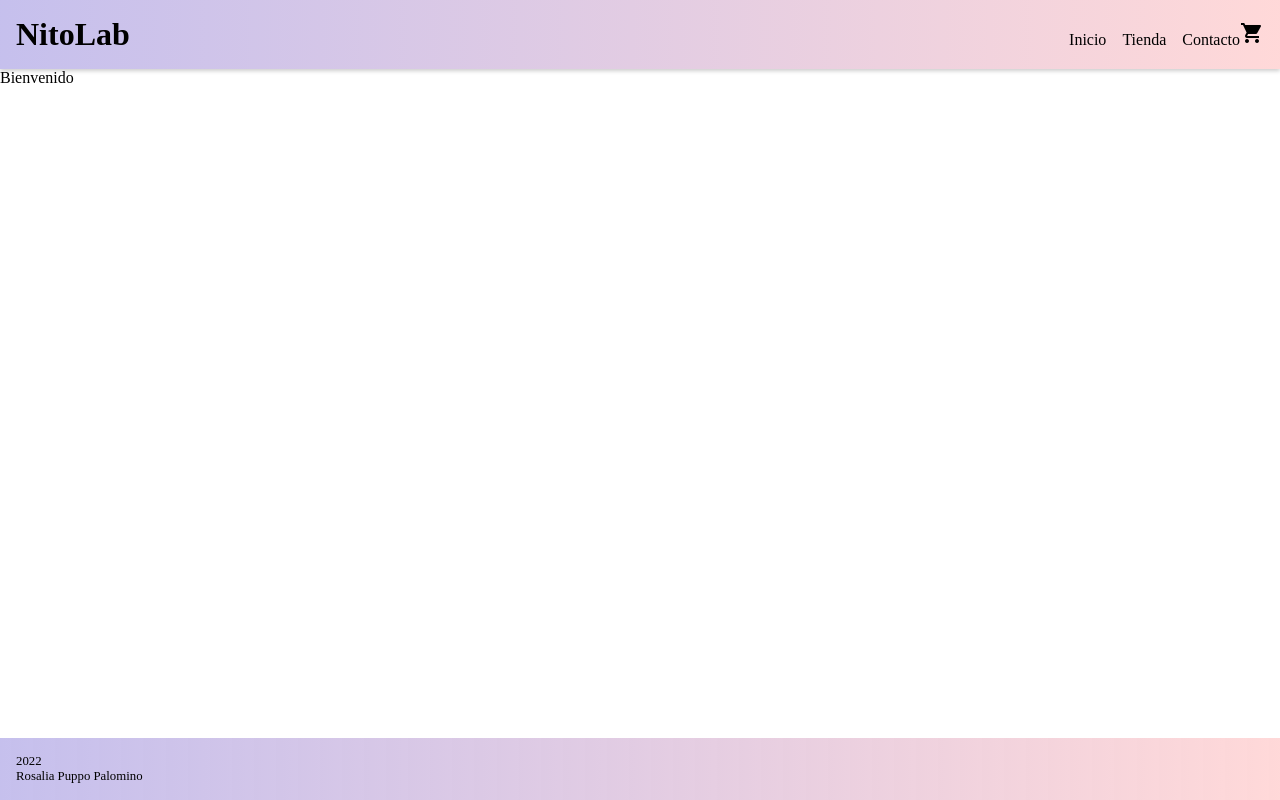
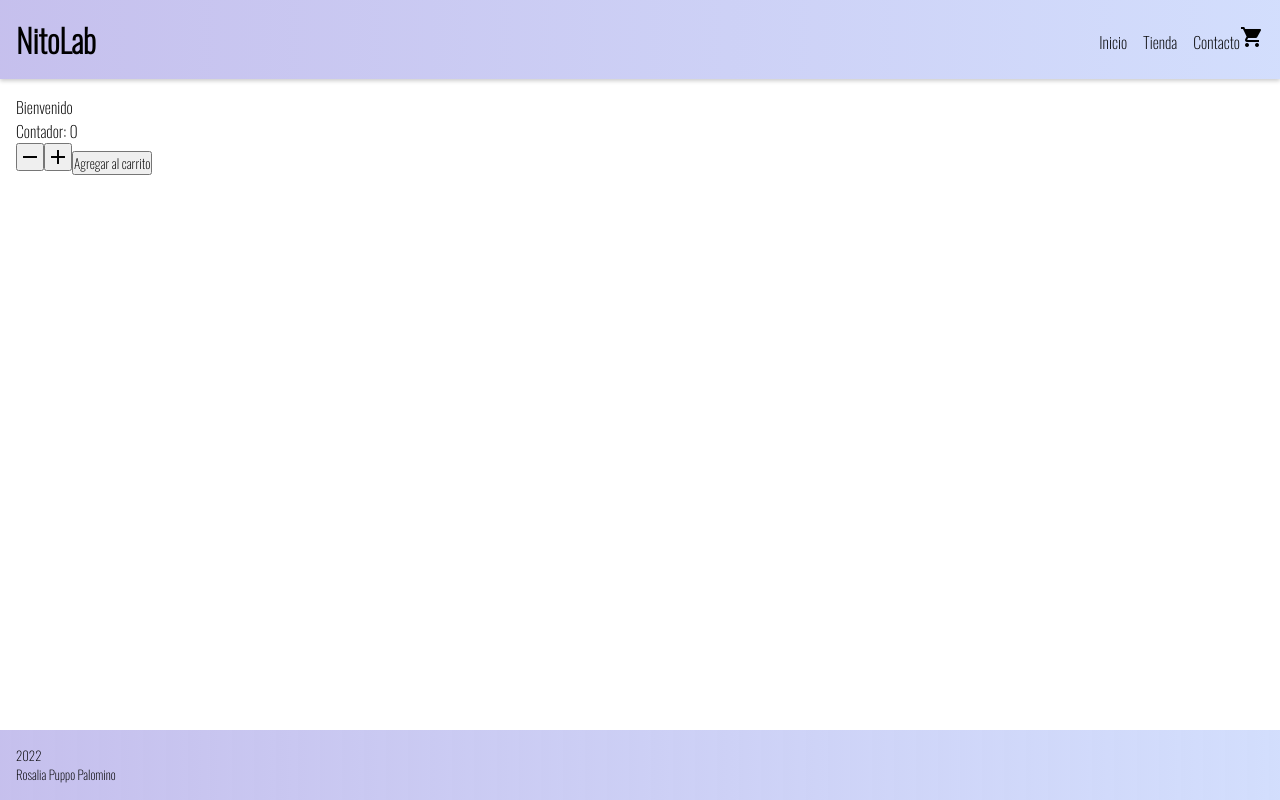
Before and after one commit to RoPalomino/nitolab-palomino, a React (Create React App) app: page / in a window 1280 px wide. Built offline with nearby package versions, Linux system fonts and the light colour scheme.

Commit message:
Cuarta entrega

```diff
--- a/public/index.html
+++ b/public/index.html
@@ -27,6 +27,10 @@
     <title>React App</title>
     <link href="https://fonts.googleapis.com/icon?family=Material+Icons"
       rel="stylesheet">
+
+      <link rel="preconnect" href="https://fonts.googleapis.com">
+      <link rel="preconnect" href="https://fonts.gstatic.com" crossorigin>
+      <link href="https://fonts.googleapis.com/css2?family=Oswald:wght@200&display=swap" rel="stylesheet">
   </head>
   <body>
     <noscript>You need to enable JavaScript to run this app.</noscript>
--- a/src/Footer.js
+++ b/src/Footer.js
@@ -1,4 +1,5 @@
 import React from 'react'
+
 
 const Footer = () => {
     return (
--- a/src/Main.js
+++ b/src/Main.js
@@ -3,9 +3,9 @@ import ItemListContainer from './components/ItemListContainer'
 
 const Main = () => {
     return (
-        <div>
+        <main className="main">
             <ItemListContainer/>
-        </div>
+        </main>
     )
 }
 
--- a/src/components/CardWidget.js
+++ b/src/components/CardWidget.js
@@ -2,7 +2,7 @@ import React from 'react'
 
 const CardWidget = () => {
     return (
-        <span class="material-icons">
+        <span className="material-icons">
                 shopping_cart
         </span>
     )
--- /dev/null
+++ b/src/components/ItemCount.js
@@ -0,0 +1,53 @@
+import React from 'react'
+
+import { useState } from "react"
+
+const ItemCount = ({init, stock, onAdd}) => {
+    const [contador, setContador] = useState(init)
+    const [confirmado, setConfirmado] = useState(false)
+
+
+    const suma = () => {
+        if(contador < stock){
+            setContador(contador + 1)
+        }
+    }
+
+    const resta = () => {
+        setContador(contador - 1)
+    }
+
+    const confirmar = () => {
+        //onAdd(contador)
+        //console.log(contador)
+        setConfirmado(true)
+    }
+
+
+    if(!confirmado){
+        return (
+            <div>
+                 <p>Contador: {contador} </p>
+                 <button className="material-icons" onClick={resta}>remove</button>
+                 <button className="material-icons" onClick={suma}>add</button>
+                 <button onClick={confirmar}>Agregar al carrito</button>
+            </div>
+        )
+    } else{
+        return (
+            <div>
+                 <p>Contador: {contador} </p>
+                 <button className="material-icons" onClick={resta}>remove</button>
+                 <button className="material-icons" onClick={suma}>add</button>
+                 <button onClick={confirmar}>Agregar al carrito</button>
+                 <div>
+                    <p className="modal">Se confirmaron {contador} productos</p>
+                 </div>
+            </div>
+        )
+    }
+
+
+}
+
+export default ItemCount
--- a/src/components/ItemListContainer.js
+++ b/src/components/ItemListContainer.js
@@ -1,6 +1,13 @@
+import ItemCount from "./ItemCount"
 const ItemListContainer = () => {
+  const onAdd = () => {
+  }
+
     return (
+    <>
       <div>Bienvenido</div>
+      <ItemCount stock={10} init={0} onAdd={onAdd}/>
+    </>
     )
   }
 
--- a/src/components/NavBar.js
+++ b/src/components/NavBar.js
@@ -2,7 +2,6 @@ import React from 'react'
 
 import CardWidget from './CardWidget'
 
-//import CardWidget from '.components/CardWidget'
 const NavBar = () => {
     return (
         <>
--- a/src/styles.scss
+++ b/src/styles.scss
@@ -2,6 +2,7 @@
     padding: 0;
     margin: 0;
     box-sizing: border-box;
+    font-family: 'Oswald', sans-serif;
   }
 
   html , body , #root {
@@ -27,7 +28,7 @@
   }
 
   .header {
-    background: linear-gradient(to left, #ffccccc0, rgba(146, 135, 221, 0.527));
+    background: linear-gradient(to left, #c4d3fcc0, rgba(146, 135, 221, 0.527));
     display: flex;
     justify-content: space-between;
     align-items: center;
@@ -40,8 +41,19 @@
     }
   }
 
+  .modal{
+    position: fixed;
+    top : 50%;
+    left: 50%;
+    transform: translate(-50%, -50%);
+    background-color: white;
+    padding: 1rem;
+    border-radius: 3px;
+    box-shadow: 0 0 0 1000px rgba(0, 0, 0, 0.2);
+  }
+
   .footer {
-    background: linear-gradient(to left, #ffccccc0, rgba(146, 135, 221, 0.527));
+    background: linear-gradient(to left, #c4d3fcc0, rgba(146, 135, 221, 0.527));
     //display: flex;
     justify-content: space-between;
     font-size: 0.8rem;
```
